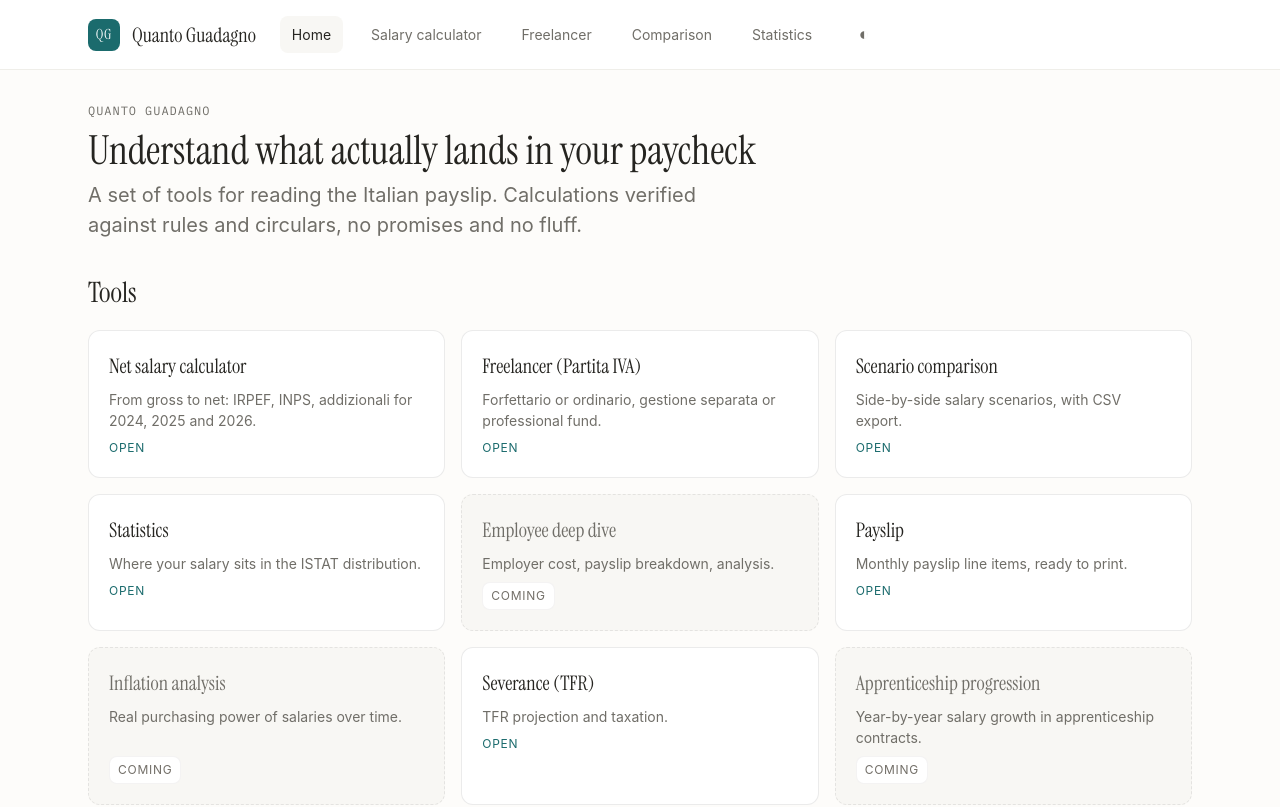
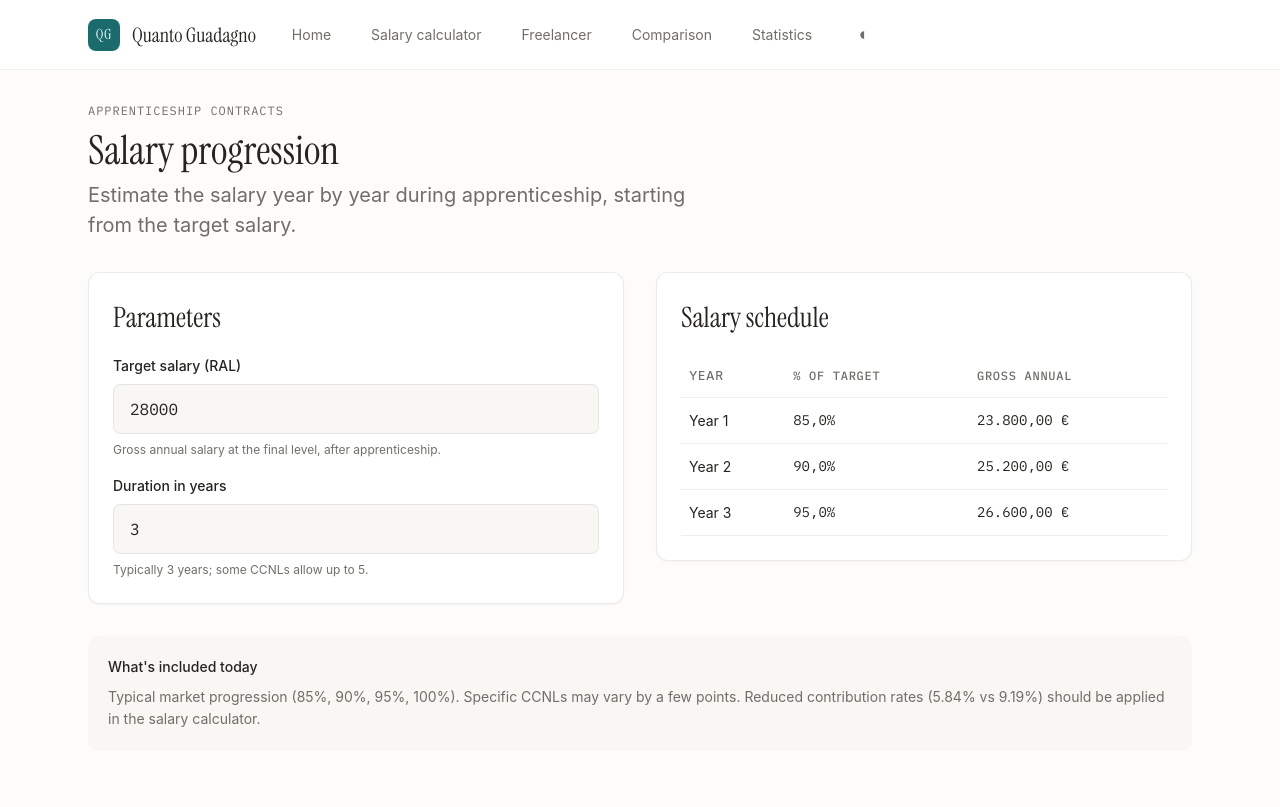
Before and after one commit to stefanovalloncini/quanto-guadagno, a React (Vite) app: page /progressione-apprendistato in a window 1280 px wide. Before the commit this address led to /. Shown: the top 807 px of the page. Built offline with nearby package versions, Linux system fonts and the light colour scheme; a web font is replaced by a local one.

Commit message:
feat: apprenticeship progression
Co-authored-by: Stefano Valloncini <stefano@Stefanos-MacBook-Pro.local>

```diff
--- a/src/app/router.tsx
+++ b/src/app/router.tsx
@@ -1,4 +1,5 @@
 import { createBrowserRouter, Navigate, RouterProvider } from "react-router-dom";
+import { ApprenticeshipPage } from "@/ui/features/apprenticeship";
 import { ComparisonPage } from "@/ui/features/comparison";
 import { DataSourcesPage } from "@/ui/features/data-sources";
 import { EmployeePage } from "@/ui/features/employee-calculator";
@@ -74,6 +75,14 @@ const router = createBrowserRouter([
       </AppLayout>
     ),
   },
+  {
+    path: "/progressione-apprendistato",
+    element: (
+      <AppLayout>
+        <ApprenticeshipPage />
+      </AppLayout>
+    ),
+  },
   { path: "*", element: <Navigate to="/" replace /> },
 ]);
 
--- /dev/null
+++ b/src/domain/calc/apprenticeship.ts
@@ -0,0 +1,42 @@
+export interface ApprenticeshipInput {
+  readonly targetGrossAnnual: number;
+  readonly years: number;
+  readonly progression: ReadonlyArray<number>;
+}
+
+export interface ApprenticeshipYear {
+  readonly year: number;
+  readonly percentageOfTarget: number;
+  readonly grossAnnual: number;
+}
+
+export interface ApprenticeshipBreakdown {
+  readonly targetGrossAnnual: number;
+  readonly years: number;
+  readonly schedule: ReadonlyArray<ApprenticeshipYear>;
+}
+
+const round = (n: number): number => Math.round(n * 100) / 100;
+
+export const DEFAULT_APPRENTICESHIP_PROGRESSION: ReadonlyArray<number> = [0.85, 0.9, 0.95, 1, 1];
+
+export function calculateApprenticeship(input: ApprenticeshipInput): ApprenticeshipBreakdown {
+  const target = Math.max(0, input.targetGrossAnnual);
+  const years = Math.max(1, Math.min(5, Math.floor(input.years)));
+
+  const schedule: ApprenticeshipYear[] = [];
+  for (let i = 0; i < years; i += 1) {
+    const pct = input.progression[i] ?? input.progression[input.progression.length - 1] ?? 1;
+    schedule.push({
+      year: i + 1,
+      percentageOfTarget: pct,
+      grossAnnual: round(target * pct),
+    });
+  }
+
+  return {
+    targetGrossAnnual: round(target),
+    years,
+    schedule,
+  };
+}
--- a/src/domain/calc/index.ts
+++ b/src/domain/calc/index.ts
@@ -9,3 +9,4 @@ export * from "./inpsGestioneSeparata.ts";
 export * from "./forfettario.ts";
 export * from "./percentile.ts";
 export * from "./tfr.ts";
+export * from "./apprenticeship.ts";
--- /dev/null
+++ b/src/ui/features/apprenticeship/ApprenticeshipPage.tsx
@@ -0,0 +1,101 @@
+import { useState } from "react";
+import { FormattedMessage } from "react-intl";
+import { Field, Stack } from "@/ui/design-system";
+import { calculateApprenticeship, DEFAULT_APPRENTICESHIP_PROGRESSION } from "@/domain/calc";
+import { formatCurrency, formatPercentage } from "@/domain/format.ts";
+
+export function ApprenticeshipPage() {
+  const [targetGrossAnnual, setTargetGrossAnnual] = useState(28_000);
+  const [years, setYears] = useState(3);
+
+  const result = calculateApprenticeship({
+    targetGrossAnnual,
+    years,
+    progression: DEFAULT_APPRENTICESHIP_PROGRESSION,
+  });
+
+  return (
+    <main id="main" className="qg-page">
+      <Stack gap="xl">
+        <header className="qg-page__header">
+          <p className="qg-page__eyebrow">
+            <FormattedMessage id="apprenticeship.page.eyebrow" />
+          </p>
+          <h1 className="qg-page__title">
+            <FormattedMessage id="apprenticeship.page.title" />
+          </h1>
+          <p className="qg-page__subtitle">
+            <FormattedMessage id="apprenticeship.page.subtitle" />
+          </p>
+        </header>
+
+        <div className="qg-page__layout">
+          <section className="qg-form" aria-labelledby="qg-app-form">
+            <h2 id="qg-app-form" className="qg-form__title">
+              <FormattedMessage id="apprenticeship.form.title" />
+            </h2>
+            <Stack gap="md">
+              <Field
+                type="currency"
+                label={<FormattedMessage id="apprenticeship.form.target.label" />}
+                hint={<FormattedMessage id="apprenticeship.form.target.hint" />}
+                value={targetGrossAnnual}
+                onChange={setTargetGrossAnnual}
+              />
+              <Field
+                type="currency"
+                label={<FormattedMessage id="apprenticeship.form.years.label" />}
+                hint={<FormattedMessage id="apprenticeship.form.years.hint" />}
+                value={years}
+                onChange={(v) => setYears(Math.round(v))}
+                step={1}
+                max={5}
+              />
+            </Stack>
+          </section>
+
+          <section className="qg-results" aria-live="polite">
+            <h2 className="qg-results__title">
+              <FormattedMessage id="apprenticeship.results.title" />
+            </h2>
+            <table className="qg-table">
+              <thead>
+                <tr>
+                  <th scope="col">
+                    <FormattedMessage id="apprenticeship.col.year" />
+                  </th>
+                  <th scope="col" className="qg-table__num">
+                    <FormattedMessage id="apprenticeship.col.percent" />
+                  </th>
+                  <th scope="col" className="qg-table__num">
+                    <FormattedMessage id="apprenticeship.col.gross" />
+                  </th>
+                </tr>
+              </thead>
+              <tbody>
+                {result.schedule.map((row) => (
+                  <tr key={row.year}>
+                    <td>
+                      <FormattedMessage id="apprenticeship.row.yearN" values={{ n: row.year }} />
+                    </td>
+                    <td className="qg-table__num">{formatPercentage(row.percentageOfTarget)}</td>
+                    <td className="qg-table__num">{formatCurrency(row.grossAnnual)}</td>
+                  </tr>
+                ))}
+              </tbody>
+            </table>
+          </section>
+        </div>
+
+        <aside className="qg-scope-note" aria-labelledby="qg-app-scope">
+          <h3 id="qg-app-scope" className="qg-scope-note__title">
+            <FormattedMessage id="apprenticeship.scope.title" />
+          </h3>
+          <p>
+            <FormattedMessage id="apprenticeship.scope.body" />
+          </p>
+        </aside>
+      </Stack>
+    </main>
+  );
+}
--- /dev/null
+++ b/src/ui/features/apprenticeship/index.ts
@@ -0,0 +1 @@
+export { ApprenticeshipPage } from "./ApprenticeshipPage.tsx";
--- a/src/ui/features/home/tools.ts
+++ b/src/ui/features/home/tools.ts
@@ -13,7 +13,7 @@ export const TOOLS: ReadonlyArray<ToolEntry> = [
   { id: "payslip", to: "/busta-paga", available: true },
   { id: "inflation", to: null, available: false },
   { id: "tfr", to: "/simulatore-tfr", available: true },
-  { id: "apprenticeship", to: null, available: false },
+  { id: "apprenticeship", to: "/progressione-apprendistato", available: true },
   { id: "tax-system", to: null, available: false },
   { id: "data-sources", to: "/fonti-dati", available: true },
   { id: "europe", to: null, available: false },
--- a/src/ui/i18n/messages/en.ts
+++ b/src/ui/i18n/messages/en.ts
@@ -14,6 +14,26 @@ export const en: Record<MessageKey, string> = {
   "nav.sources": "Sources",
   "nav.payslip": "Payslip",
   "nav.tfr": "Severance",
+  "nav.apprenticeship": "Apprenticeship",
+
+  "apprenticeship.page.eyebrow": "Apprenticeship contracts",
+  "apprenticeship.page.title": "Salary progression",
+  "apprenticeship.page.subtitle":
+    "Estimate the salary year by year during apprenticeship, starting from the target salary.",
+  "apprenticeship.form.title": "Parameters",
+  "apprenticeship.form.target.label": "Target salary (RAL)",
+  "apprenticeship.form.target.hint":
+    "Gross annual salary at the final level, after apprenticeship.",
+  "apprenticeship.form.years.label": "Duration in years",
+  "apprenticeship.form.years.hint": "Typically 3 years; some CCNLs allow up to 5.",
+  "apprenticeship.results.title": "Salary schedule",
+  "apprenticeship.col.year": "Year",
+  "apprenticeship.col.percent": "% of target",
+  "apprenticeship.col.gross": "Gross annual",
+  "apprenticeship.row.yearN": "Year {n}",
+  "apprenticeship.scope.title": "What's included today",
+  "apprenticeship.scope.body":
+    "Typical market progression (85%, 90%, 95%, 100%). Specific CCNLs may vary by a few points. Reduced contribution rates (5.84% vs 9.19%) should be applied in the salary calculator.",
 
   "tfr.page.eyebrow": "End-of-employment severance",
   "tfr.page.title": "TFR simulator",
--- a/src/ui/i18n/messages/it.ts
+++ b/src/ui/i18n/messages/it.ts
@@ -12,6 +12,26 @@ export const it = {
   "nav.sources": "Fonti",
   "nav.payslip": "Busta paga",
   "nav.tfr": "TFR",
+  "nav.apprenticeship": "Apprendistato",
+
+  "apprenticeship.page.eyebrow": "Apprendistato professionalizzante",
+  "apprenticeship.page.title": "Progressione retributiva",
+  "apprenticeship.page.subtitle":
+    "Stima la retribuzione anno per anno durante il periodo di apprendistato, partendo dalla retribuzione di destinazione.",
+  "apprenticeship.form.title": "Parametri",
+  "apprenticeship.form.target.label": "Retribuzione di destinazione (RAL)",
+  "apprenticeship.form.target.hint":
+    "Lo stipendio annuo lordo del livello finale, dopo l'apprendistato.",
+  "apprenticeship.form.years.label": "Durata in anni",
+  "apprenticeship.form.years.hint": "Tipicamente 3 anni; alcuni CCNL prevedono fino a 5.",
+  "apprenticeship.results.title": "Schema retributivo",
+  "apprenticeship.col.year": "Anno",
+  "apprenticeship.col.percent": "% destinazione",
+  "apprenticeship.col.gross": "Lordo annuo",
+  "apprenticeship.row.yearN": "Anno {n}",
+  "apprenticeship.scope.title": "Cosa è incluso oggi",
+  "apprenticeship.scope.body":
+    "Progressione tipica di mercato (85%, 90%, 95%, 100%). I CCNL specifici possono variare di pochi punti. Le aliquote contributive ridotte (5,84% in luogo del 9,19%) vanno applicate nel calcolatore stipendio.",
 
   "tfr.page.eyebrow": "Trattamento di fine rapporto",
   "tfr.page.title": "Simulatore TFR",
```
Also changed, not shown: 3 other files (tests, documents, lock files or other folders).
